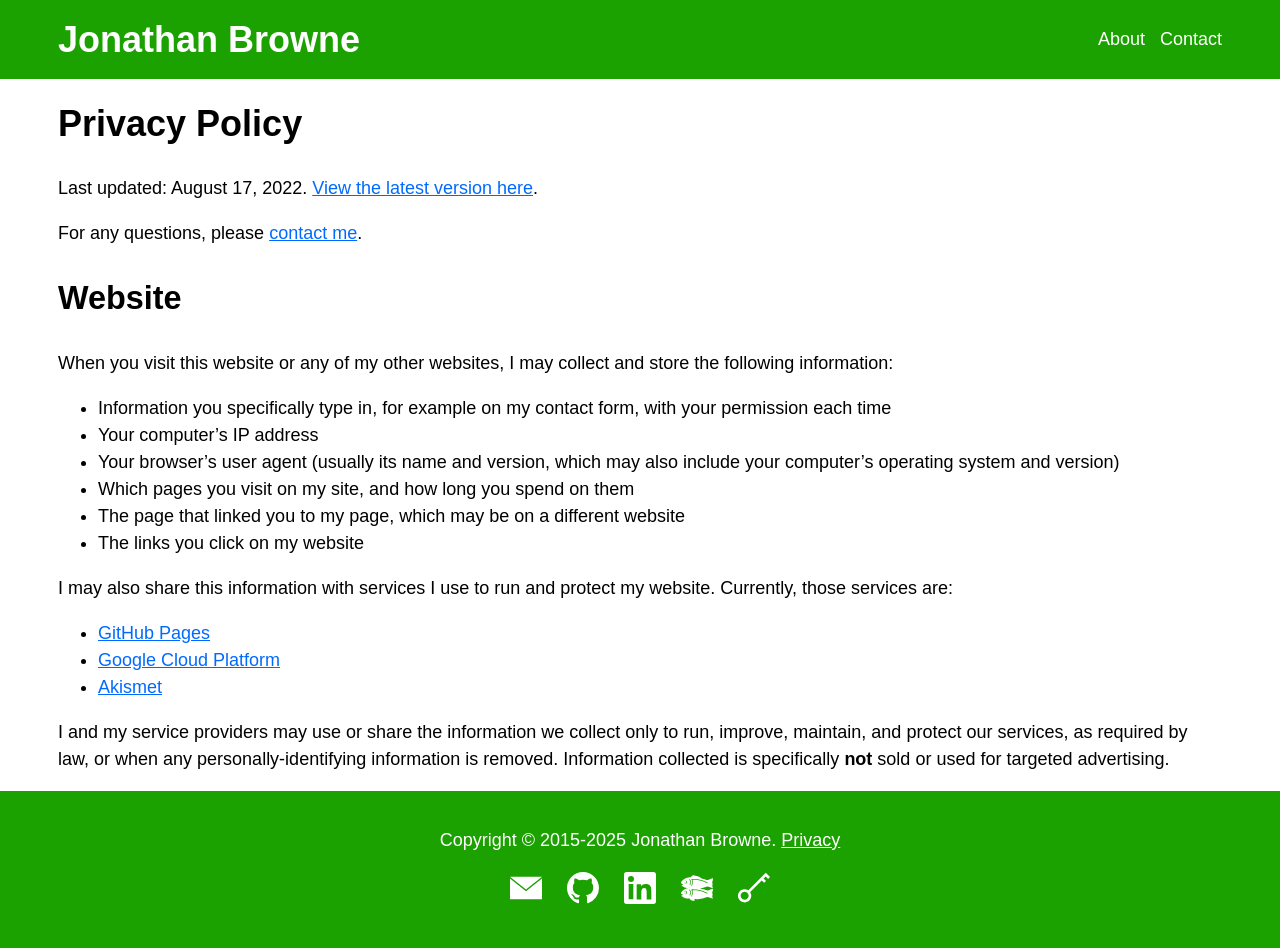
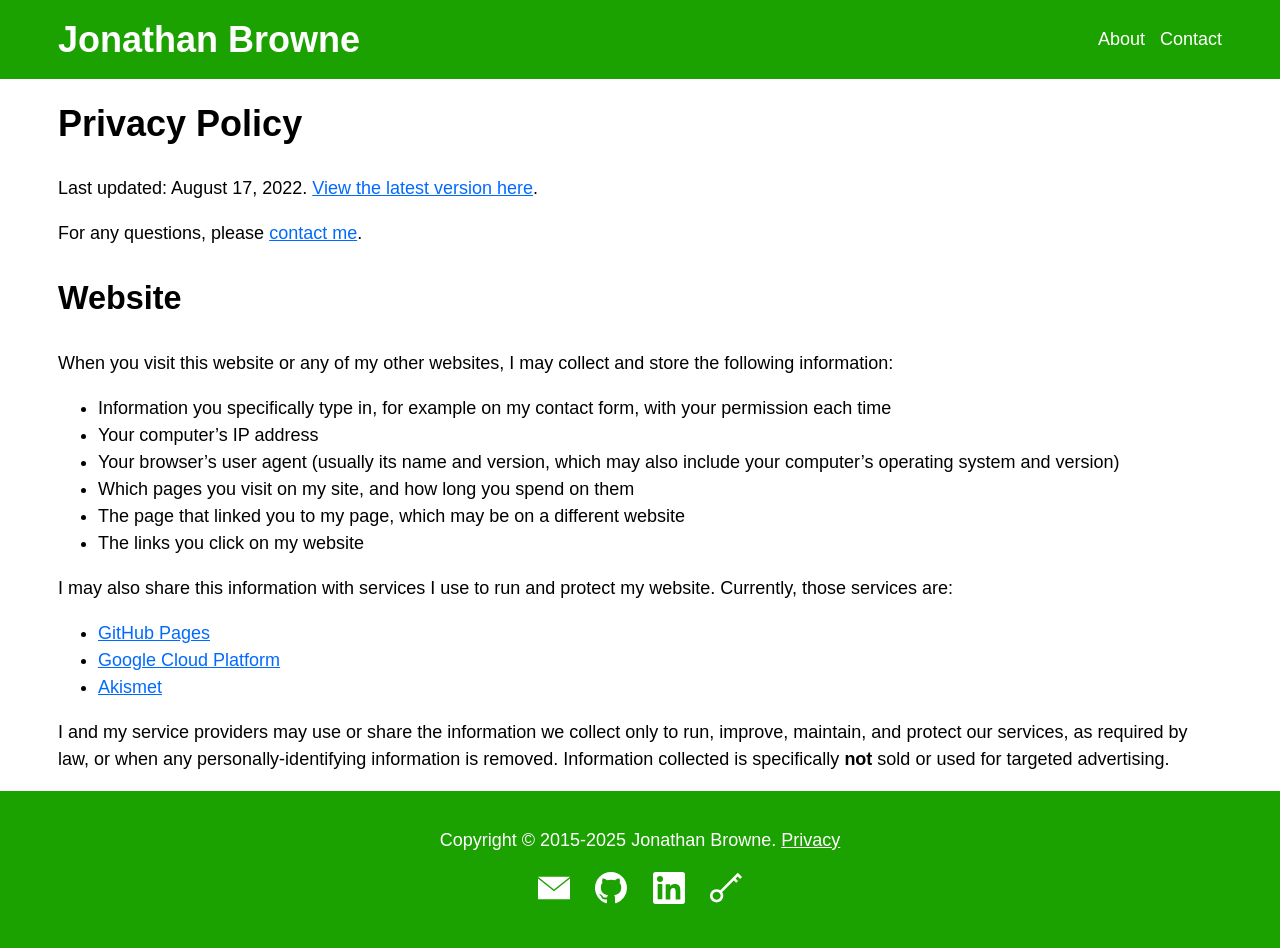
Before and after one commit to JBYoshi/jbyoshi.github.io, a Jekyll site: the page built from privacy.md, in a window 1280 px wide. Built offline with Jekyll 4.4.1, drawn with Linux system fonts in a browser that asks for light colours; comment, search, counter and statistics services are not loaded.

Commit message:
Remove Glitch references.
Glitch is shutting down. https://blog.glitch.com/post/changes-are-coming-to-glitch/

```diff
--- a/_layouts/base.html
+++ b/_layouts/base.html
@@ -73,9 +73,6 @@
                         <a href="https://linkedin.com/in/jonathan-browne" class="social" {% if page.relme %}rel="me"{% endif %}>
                             <img src="{{ site.baseurl }}/assets/3rdparty/linkedin-white.svg" alt="LinkedIn">
                         </a>
-                        <a href="https://glitch.com/@JBYoshi" class="social" {% if page.relme %}rel="me"{% endif %}>
-                            <img src="{{ site.baseurl }}/assets/3rdparty/glitch-white.svg" alt="Glitch">
-                        </a>
                         <a href="{{ site.baseurl }}/pgp-key.txt" class="social" {% if page.relme %}rel="pgpkey"{% endif %}>
                             <img src="{{ site.baseurl }}/assets/key.svg" alt="PGP">
                         </a>
```
Also changed, not shown: assets/3rdparty/glitch-white.svg (deleted).
